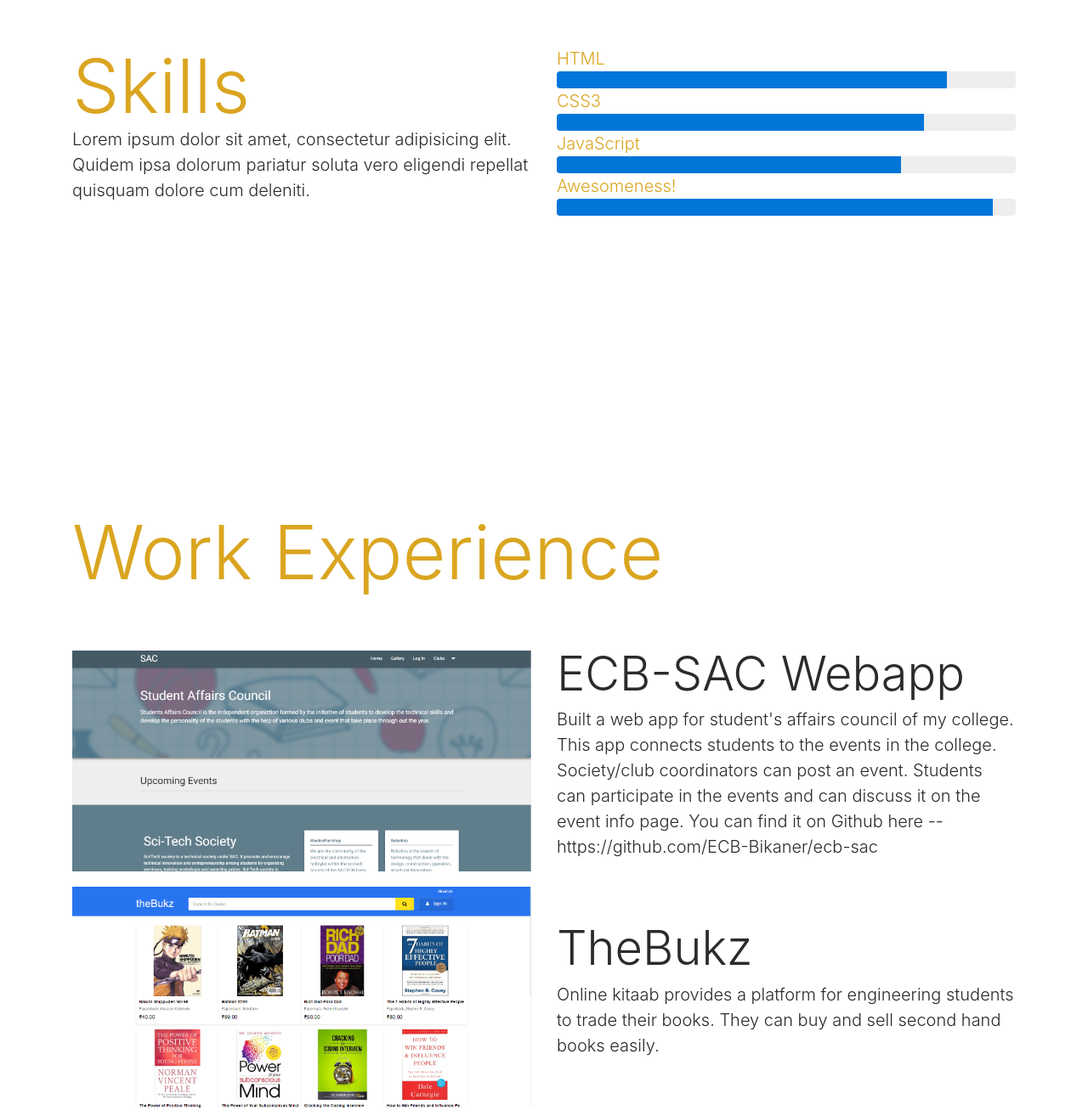
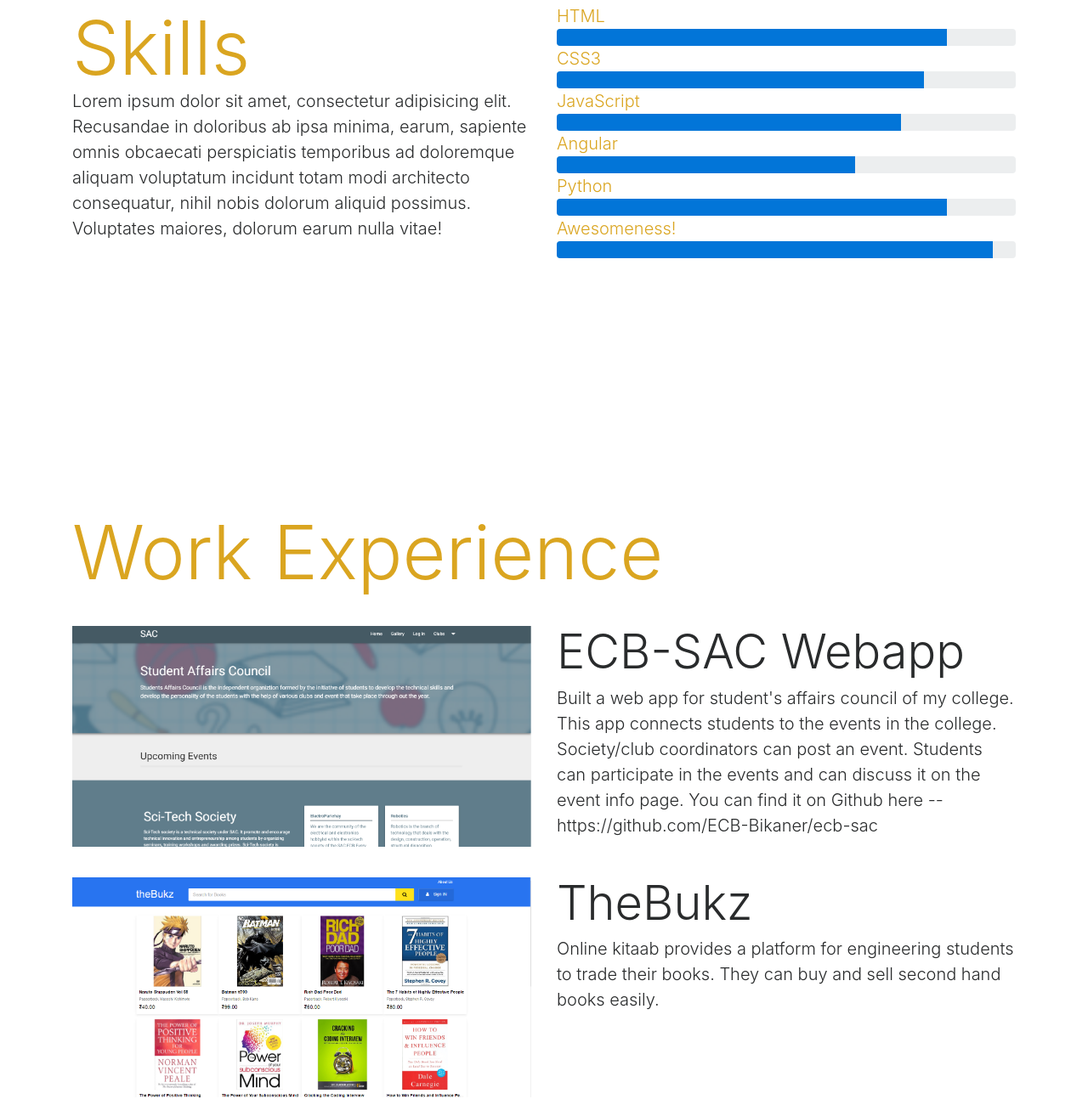
Before and after one commit to ishancoder/personal-website, a plain HTML site: page index.html in a window 1280 px wide. Shown: the part 1046-2360 px from the top of the page at 85% size. Drawn offline with nearby package versions, Linux system fonts and the light colour scheme; a script that the page names is missing.

Commit message:
some bug fix

```diff
--- a/index.html
+++ b/index.html
@@ -43,10 +43,10 @@
     <section class="container">
         <!--landing banner-->
         <div class="row justify-content-center align-items-center vh-100">
-            <div class="col col-sm-12 col-md-3 text-center">
+            <div class="col-sm-12 col-md-3 text-center">
                 <img src="https://avatars2.githubusercontent.com/u/14540585?v=3&s=460" alt="Ishan" class="rounded-circle" width=250px/>
             </div>
-            <div class="col col-sm-12 col-md-5 text-left">
+            <div class="col-sm-12 col-md-5 text-left">
                 <h1 class="display-4">Hi, there! I'm <span class="gold">Ishan</span></h1>
                 <p class="lead">Lorem ipsum dolor sit amet, consectetur adipisicing elit. Accusamus rerum libero voluptatibus sit repudiandae
                     nisi illo laborum possimus. Hic rem, dolor. Aut a nostrum veritatis quia incidunt asperiores, esse quis
@@ -57,12 +57,11 @@
 
         <!-- TODO:skills -->
         <div id="skills" class="row align-items-center justify-content-center vh-100">
-            <div class="col">
+            <div class="col-md-6">
                 <span class="display-2">Skills</span>
-                <p class="lead">Lorem ipsum dolor sit amet, consectetur adipisicing elit. Quidem ipsa dolorum pariatur soluta vero eligendi
-                    repellat quisquam dolore cum deleniti.</p>
+                <p class="lead">Lorem ipsum dolor sit amet, consectetur adipisicing elit. Recusandae in doloribus ab ipsa minima, earum, sapiente omnis obcaecati perspiciatis temporibus ad doloremque aliquam voluptatum incidunt totam modi architecto consequatur, nihil nobis dolorum aliquid possimus. Voluptates maiores, dolorum earum nulla vitae!</p>
             </div>
-            <div class="col">
+            <div class="col-md-6">
                 <span class="lead gold">HTML</span>
                 <div class="progress">
                     <div class="progress-bar" role="progressbar" style="width: 85%; height: 20px;" aria-valuenow="25" aria-valuemin="0" aria-valuemax="100"></div>
@@ -75,6 +74,14 @@
                 <div class="progress">
                     <div class="progress-bar" role="progressbar" style="width: 75%; height: 20px;" aria-valuenow="25" aria-valuemin="0" aria-valuemax="100"></div>
                 </div>
+                <span class="lead gold">Angular</span>
+                <div class="progress">
+                    <div class="progress-bar" role="progressbar" style="width: 65%; height: 20px;" aria-valuenow="25" aria-valuemin="0" aria-valuemax="100"></div>
+                </div>
+                <span class="lead gold">Python</span>
+                <div class="progress">
+                    <div class="progress-bar" role="progressbar" style="width: 85%; height: 20px;" aria-valuenow="25" aria-valuemin="0" aria-valuemax="100"></div>
+                </div>
                 <span class="lead gold">Awesomeness!</span>
                 <div class="progress">
                     <div class="progress-bar" role="progressbar" style="width: 95%; height: 20px;" aria-valuenow="25" aria-valuemin="0" aria-valuemax="100"></div>
@@ -83,34 +90,28 @@
         </div>
 
         <!-- Experience -->
-        <div class="vh-100" id="experience">
-            <div class="row py-5">
-                <div class="col">
-                    <h1 class="display-2">Work Experience</h1>
-                </div>
+        <div class="row vh-100 py-5" id="experience">
+            <div class="col-sm-12 col-md-12">
+                <h1 class="display-2">Work Experience</h1>
             </div>
 
-            <div class="row align-items-center py-2">
-                <div class="col-md-6 col-sm-12">
-                    <img class="img-fluid" src="./images/ecbsac.png" alt="Card image cap">
-                </div>
-                <div class="col-md-6 col-sm-12">
-                    <h1 class="display-4">ECB-SAC Webapp</h1>
-                    <p class="lead">Built a web app for student's affairs council of my college. This app connects students to the events
-                        in the college. Society/club coordinators can post an event. Students can participate in the events
-                        and can discuss it on the event info page. You can find it on Github here -- https://github.com/ECB-Bikaner/ecb-sac</p>
-                </div>
+            <div class="col-md-6 col-sm-12 pt-3">
+                <img class="img-fluid" src="./images/ecbsac.png" alt="Card image cap">
+            </div>
+            <div class="col-md-6 col-sm-12 pt-3">
+                <h1 class="display-4">ECB-SAC Webapp</h1>
+                <p class="lead">Built a web app for student's affairs council of my college. This app connects students to the events in
+                    the college. Society/club coordinators can post an event. Students can participate in the events and
+                    can discuss it on the event info page. You can find it on Github here -- https://github.com/ECB-Bikaner/ecb-sac</p>
             </div>
 
-            <div class="row align-items-center py-2">
-                <div class="col-md-6 col-sm-12">
-                    <img class="img-fluid" src="./images/thebukz.png" alt="Card image cap">
-                </div>
-                <div class="col-md-6 col-sm-12">
-                    <h1 class="display-4">TheBukz</h1>
-                    <p class="lead">Online kitaab provides a platform for engineering students to trade their books. They can buy and sell
-                        second hand books easily.</p>
-                </div>
+            <div class="col-md-6 col-sm-12 pt-3">
+                <img class="img-fluid" src="./images/thebukz.png" alt="Card image cap">
+            </div>
+            <div class="col-md-6 col-sm-12 pt-3">
+                <h1 class="display-4">TheBukz</h1>
+                <p class="lead">Online kitaab provides a platform for engineering students to trade their books. They can buy and sell second
+                    hand books easily.</p>
             </div>
         </div>
         <!-- TODO:Contact -->
```
